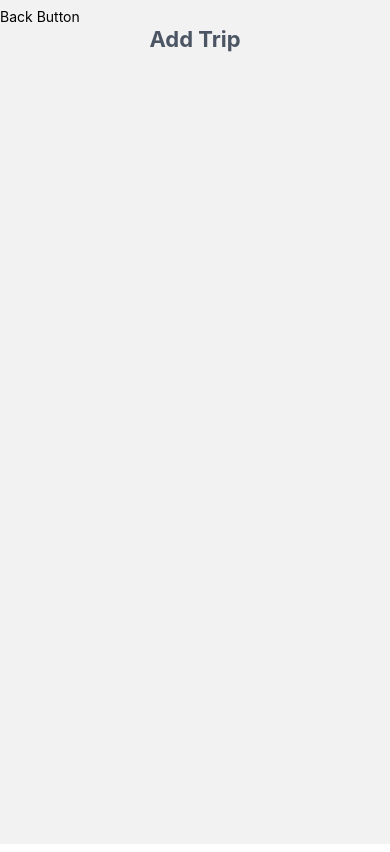
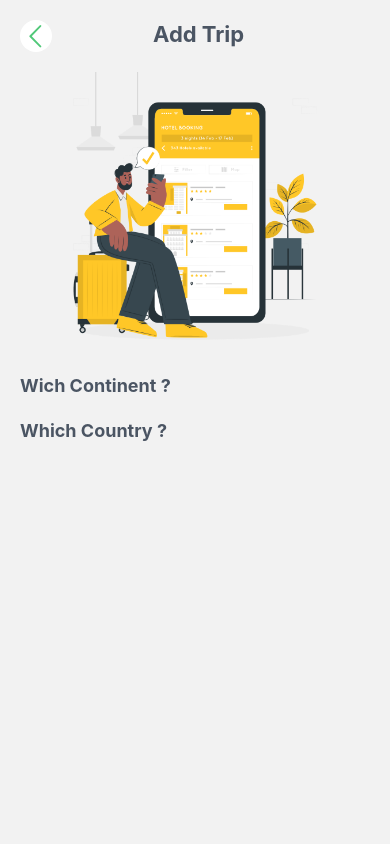
Before and after one commit to Saoa35/MyJornyFinances, a React Native app: screen /AddTrip in a window 390 px wide. Built offline with nearby package versions, Linux system fonts and the light colour scheme.

Commit message:
+ added inputs to AddTripScreen comp.

```diff
--- a/package.json
+++ b/package.json
@@ -17,6 +17,7 @@
     "react-native-gesture-handler": "^2.12.1",
     "react-native-safe-area-context": "^4.7.1",
     "react-native-screens": "^3.24.0",
+    "react-native-vector-icons": "^10.0.0",
     "styled-components": "^6.0.7"
   },
   "devDependencies": {
--- a/src/components/buttons/BackButton.jsx
+++ b/src/components/buttons/BackButton.jsx
@@ -1,11 +1,28 @@
 import React from 'react';
 import {Text, Image, TouchableOpacity, View} from 'react-native';
 import styled from 'styled-components/native';
+import Entypo from 'react-native-vector-icons/Entypo';
+import {colors} from '../../theme';
+import {useNavigation} from '@react-navigation/native';
+
+const BackButtonContainer = styled.TouchableOpacity`
+  background-color: white;
+  border-radius: 32px;
+  height: 32px;
+  width: 32px;
+  justify-content: center;
+  align-items: center;
+`;
 
 export const BackButton = () => {
+  const navigation = useNavigation();
+
   return (
-    <TouchableOpacity>
-      <Text>Back Button</Text>
-    </TouchableOpacity>
+    <BackButtonContainer onPress={() => navigation.goBack()}>
+      <Entypo
+        name="chevron-thin-left"
+        style={{fontSize: 26, color: colors.button}}
+      />
+    </BackButtonContainer>
   );
 };
--- a/src/screens/AddTripScreen.jsx
+++ b/src/screens/AddTripScreen.jsx
@@ -1,14 +1,25 @@
 import React from 'react';
-import {Text, Image, View} from 'react-native';
+import {Text, Image, View, TextInput} from 'react-native';
 import styled from 'styled-components/native';
 import {ScreenWrapper} from './HomeScreen';
 import {colors} from '../theme';
 import {BackButton} from '../components/buttons/BackButton';
 
-const AddContainer = styled.View`
+const AddTripWrapper = styled.View`
   justify-content: space-between;
   height: 100%;
-  margin-top: 8px;
+  margin: 0 20px;
+`;
+
+const AddTripContainer = styled.View`
+  position: relative;
+  margin-top: 20px;
+`;
+
+const ButtonWrapper = styled.View`
+  position: absolute;
+  top: 0;
+  left: 0;
 `;
 
 const AddTripTitle = styled.Text`
@@ -17,18 +28,52 @@ const AddTripTitle = styled.Text`
   line-height: 28px;
   font-weight: bold;
   text-align: center;
+  position: absolute;
+  top: 0;
+  left: 38%;
+`;
+
+const AddTripImage = styled.Image`
+  height: 288px;
+  width: 288px;
+`;
+
+const ImageWrapper = styled.View`
+  flex-direction: row;
+  justify-content: center;
+  margin-top: 20px;
+  margin-bottom: 12px;
+`;
+
+const DirectionText = styled.Text`
+  color: ${colors.heading};
+  font-size: 18px;
+  line-height: 28px;
+  font-weight: bold;
 `;
 
 export const AddTripScreen = () => {
   return (
     <ScreenWrapper>
-      <AddContainer>
-        <View>
+      <AddTripWrapper>
+        <AddTripContainer>
+          {/* <ButtonWrapper> */}
           <BackButton />
+          {/* </ButtonWrapper> */}
           <AddTripTitle>Add Trip</AddTripTitle>
-        </View>
+          <ImageWrapper>
+            <AddTripImage source={require('../assets/images/4.png')} />
+          </ImageWrapper>
+          <View>
+            <DirectionText>Wich Continent ?</DirectionText>
+            <TextInput />
+            <DirectionText>Which Country ?</DirectionText>
+            <TextInput />
+          </View>
+        </AddTripContainer>
+
         <View></View>
-      </AddContainer>
+      </AddTripWrapper>
     </ScreenWrapper>
   );
 };
```
Also changed, not shown: 3 other files (tests, documents, lock files or other folders).
